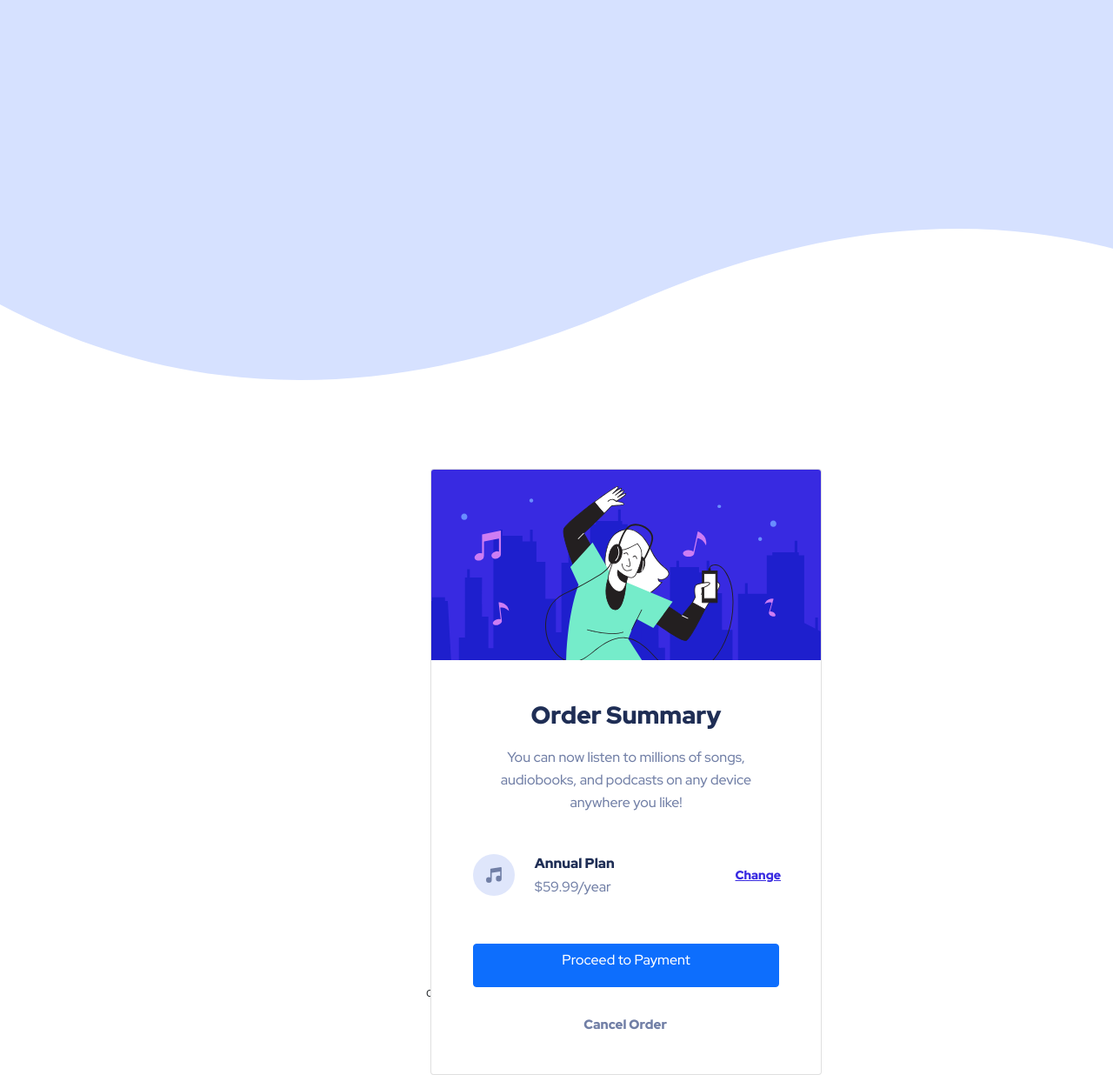
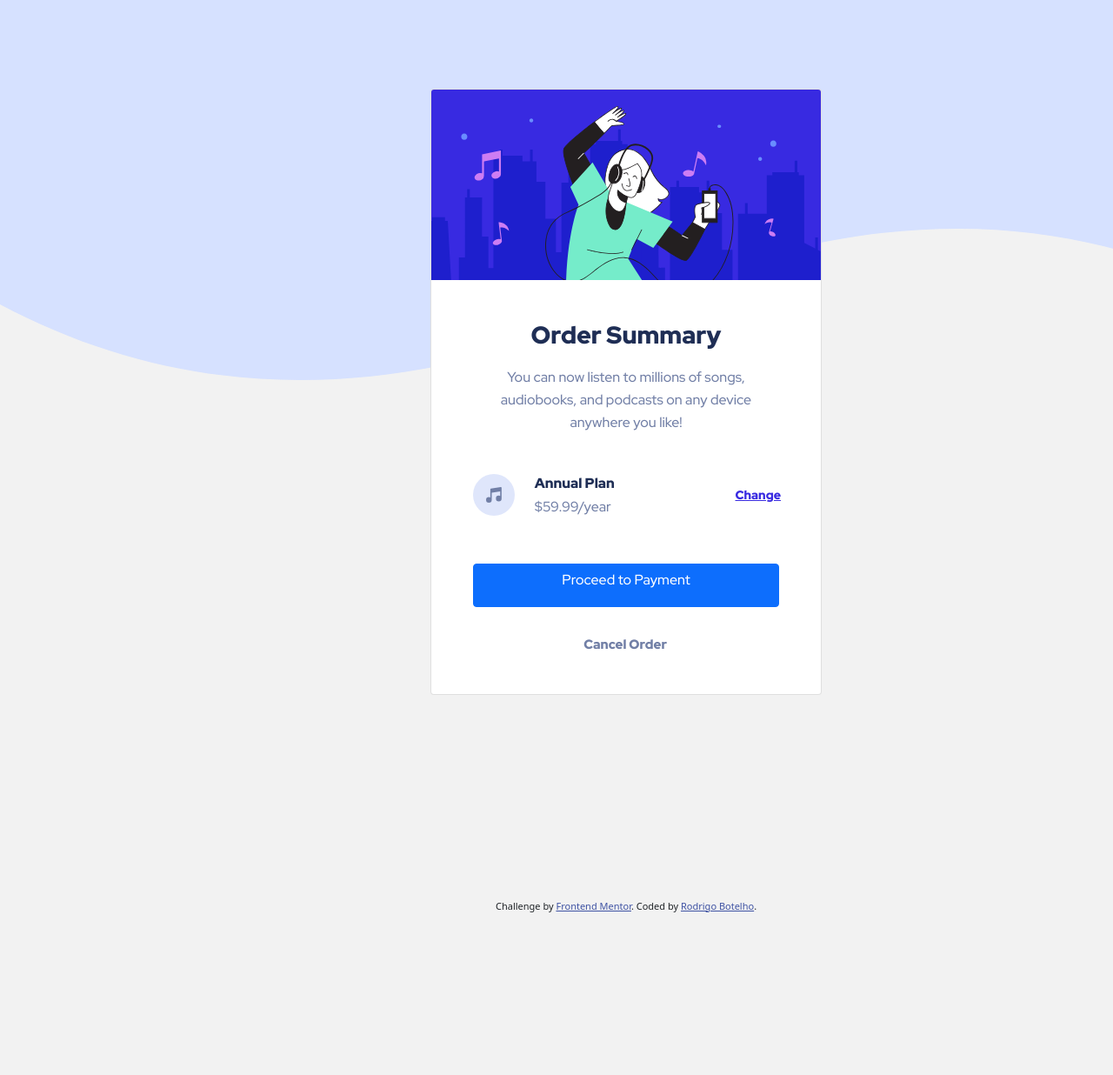
Before and after one commit to rodrigobbrozinga/Order-summary-component, a plain HTML site: page order-summary-component-main/index.html in a window 1280 px wide. Shown: the top 1236 px of the page at 87% size. After the commit the page ends 1050 px from the top, so only its background shows below. Drawn offline with nearby package versions, Linux system fonts and the light colour scheme.

Commit message:
Background

```diff
--- a/order-summary-component-main/css/style.css
+++ b/order-summary-component-main/css/style.css
@@ -1,3 +1,7 @@
+html, body{
+    background: #F2F2F2;
+}
+
 .card {
     font-family: 'Red Hat Display', sans-serif;
     width: 450px;
@@ -108,10 +112,11 @@
 
 .btn-primary {
     position: absolute;
-left: 10.67%;
-right: 10.67%;
-top: 78.48%;
-bottom: 14.35%;
+    left: 10.67%;
+    right: 10.67%;
+    top: 78.48%;
+    bottom: 14.35%;
+
 }
 
 .botao-secundario {
@@ -134,7 +139,20 @@ bottom: 14.35%;
 .attribution {
     font-size: 11px;
     text-align: center;
+    position: absolute;
+    left:  570px;
+    bottom: -250px;
 }
 .attribution a {
     color: hsl(228, 45%, 44%);
 }
+
+.bg {
+    position: absolute;
+    width: 1440px;
+    height: 437px;
+    left: 0px;
+    top: 0px;
+
+    background: #F2F2F2;
+}
--- a/order-summary-component-main/index.html
+++ b/order-summary-component-main/index.html
@@ -14,7 +14,7 @@
 </head>
 <body>
 
-  <img src="./images/pattern-background-desktop.svg" alt="">
+  <img src="./images/pattern-background-desktop.svg" alt="" class="bg">
   <div class="card">
     <img src="./images/illustration-hero.svg" class="card-img-top" alt="...">
     <div class="card-body">
```
